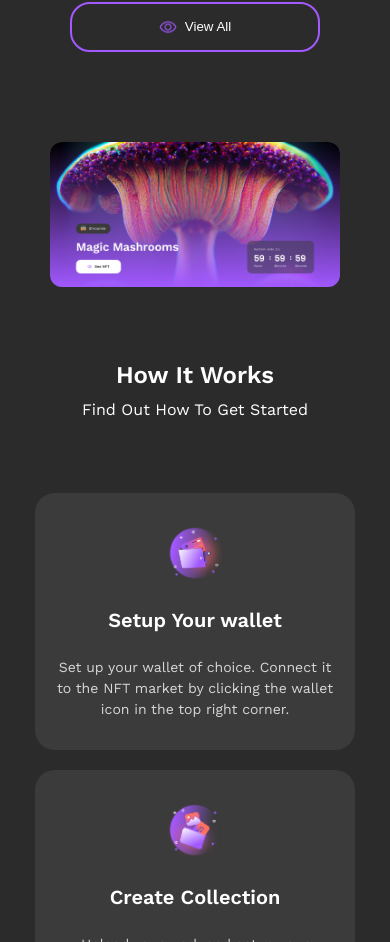
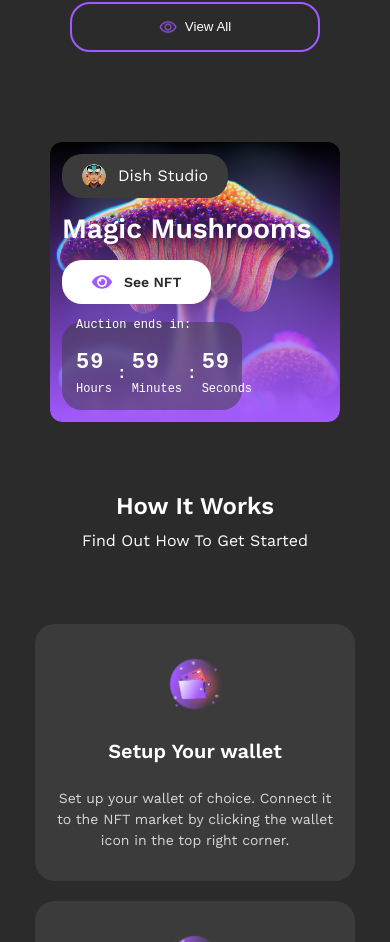
Before and after one commit to ShaikhWasimgithub/Marketplace, a React (Vite) app: page / in a window 390 px wide. Shown: the part 7401-8343 px from the top of the page. Built offline with nearby package versions, Linux system fonts and the light colour scheme.

Commit message:
Fixed some changes in Highlight section

```diff
--- a/src/components/NFTHighlight/NFTHighlight.css
+++ b/src/components/NFTHighlight/NFTHighlight.css
@@ -1,58 +1,250 @@
-.highlight {
+.nft-highlight-container {
   position: relative;
   width: 100%;
-  height: 600px; /* adjust according to design */
+  max-width: 1280px;
+  height: 640px;
+  margin: 60px auto;
   border-radius: 20px;
   overflow: hidden;
-  margin: 60px 0;
+  display: flex;
+  align-items: center;
+  justify-content: center;
 }
 
-.highlight-image {
+.nft-highlight-bg {
+  position: absolute;
+  width: 100%;
+  height: 100%;
+  inset: 0;
+  z-index: 0;
+}
+
+.highlight-bg-img {
   width: 100%;
   height: 100%;
   object-fit: cover;
   border-radius: 20px;
 }
 
+.highlight-bg-gradient {
+  position: absolute;
+  bottom: 0;
+  left: 0;
+  width: 100%;
+  height: 100%;
+  border-radius: 20px;
+  background: linear-gradient(180deg, rgba(162, 89, 255, 0) 0%, #a259ff 100%);
+  pointer-events: none;
+  z-index: 1;
+}
+
+/* Main Content: info + timer */
+.nft-highlight-content {
+  position: relative;
+  display: flex;
+  flex-direction: row;
+  justify-content: space-between;
+  align-items: flex-end;
+  width: 100%;
+  height: 100%;
+  z-index: 2;
+  padding: 0 90px 60px 90px;
+}
+
+.highlight-left {
+  display: flex;
+  flex-direction: column;
+  align-items: flex-start;
+  gap: 30px;
+  width: 755px;
+  min-width: 300px;
+}
+
+.highlight-artist-card {
+  display: flex;
+  flex-direction: row;
+  align-items: center;
+  background: #3b3b3b;
+  border-radius: 20px;
+  padding: 10px 20px;
+  gap: 12px;
+}
+
+.artist-avatar {
+  width: 24px;
+  height: 24px;
+  border-radius: 120px;
+  object-fit: cover;
+}
+
+.artist-name {
+  font-family: "Work Sans", sans-serif;
+  font-weight: 400;
+  font-size: 16px;
+  color: #fff;
+}
+
+.highlight-title {
+  font-family: "Work Sans", sans-serif;
+  font-size: 51px;
+  font-weight: 600;
+  line-height: 110%;
+  color: #fff;
+  margin: 0;
+  text-transform: capitalize;
+}
+
+.highlight-btn {
+  display: flex;
+  align-items: center;
+  gap: 12px;
+  padding: 22px 50px;
+  background: #fff;
+  border: none;
+  border-radius: 20px;
+  font-family: "Work Sans", sans-serif;
+  font-size: 16px;
+  font-weight: 600;
+  color: #2b2b2b;
+  cursor: pointer;
+  transition: background 0.2s;
+}
+
+.highlight-btn .btn-icon {
+  width: 20px;
+  height: 20px;
+  color: #a259ff;
+}
+
+/* Timer Card */
+.highlight-timer-card {
+  display: flex;
+  flex-direction: column;
+  justify-content: flex-end;
+  align-items: flex-start;
+  background: rgba(59, 59, 59, 0.5);
+  backdrop-filter: blur(5px);
+  border-radius: 20px;
+  padding: 30px;
+  width: 295px;
+  height: 144px;
+  gap: 10px;
+}
+
+.timer-label {
+  font-family: "Space Mono", monospace;
+  font-size: 12px;
+  color: #fff;
+  font-weight: 400;
+  margin-bottom: 8px;
+}
+
+.timer-values {
+  display: flex;
+  flex-direction: row;
+  align-items: flex-start;
+  gap: 10px;
+  width: 235px;
+}
+
+.timer-box {
+  display: flex;
+  flex-direction: column;
+  align-items: flex-start;
+  gap: 5px;
+  width: 53px;
+}
+
+.timer-box h3 {
+  font-family: "Space Mono", monospace;
+  font-size: 38px;
+  color: #fff;
+  font-weight: 700;
+  line-height: 120%;
+  margin: 0;
+  text-transform: capitalize;
+  letter-spacing: 1px;
+}
+
+.timer-box span {
+  font-family: "Space Mono", monospace;
+  font-size: 12px;
+  color: #fff;
+  font-weight: 400;
+}
+
+.timer-colon {
+  font-family: "Space Mono", monospace;
+  font-size: 28px;
+  color: #fff;
+  font-weight: 700;
+  align-self: center;
+  margin-top: 7px;
+}
+
+/* Responsive Styles */
 @media (max-width: 1024px) {
-  .highlight {
+  .nft-highlight-container {
     height: 500px;
     margin: 40px 0;
+    max-width: 98vw;
+  }
+  .nft-highlight-content {
+    padding: 0 30px 30px 30px;
+  }
+  .highlight-left {
+    width: 60vw;
+    min-width: 220px;
+  }
+  .highlight-timer-card {
+    width: 230px;
+    height: 120px;
+    padding: 24px;
   }
 }
 
-/*  Mobile (max-width: 600px) */
 @media (max-width: 600px) {
-  .highlight {
-    height: 280px; /* smaller height for mobile */
+  .nft-highlight-container {
+    height: 280px;
+    border-radius: 12px;
     margin: 30px 0;
+  }
+  .nft-highlight-bg img,
+  .highlight-bg-gradient {
     border-radius: 12px;
   }
-
-  .highlight-image {
-    border-radius: 12px;
-    object-fit: cover;
+  .nft-highlight-content {
+    flex-direction: column;
+    align-items: flex-start;
+    padding: 12px;
+    height: 100%;
+  }
+  .highlight-left {
+    width: 100%;
+    gap: 16px;
+  }
+  .highlight-title {
+    font-size: 28px;
+  }
+  .highlight-btn {
+    padding: 12px 30px;
+    font-size: 14px;
+  }
+  .highlight-timer-card {
+    margin-top: 16px;
+    width: 180px;
+    height: 88px;
+    padding: 14px;
+  }
+  .timer-values {
+    width: 100%;
+    gap: 5px;
+  }
+  .timer-box h3 {
+    font-size: 22px;
+  }
+  .timer-colon {
+    font-size: 16px;
+    margin-top: 2px;
   }
 }
-@media (max-width: 1024px) {
-  .highlight {
-    height: 500px;
-    margin: 40px 0;
-  }
-}
-
-/* Mobile */
-@media (max-width: 600px) {
-  .highlight {
-    height: auto; /* ✅ height image par depend karegi */
-    margin: 30px 0;
-    border-radius: 12px;
-  }
-
-  .highlight-image {
-    width: 100%;
-    height: auto; /*  aspect ratio maintain */
-    object-fit: contain; /*  image stretch nahi hogi */
-    border-radius: 12px;
-  }
-}
--- a/src/components/NFTHighlight/NFTHighlight.jsx
+++ b/src/components/NFTHighlight/NFTHighlight.jsx
@@ -66,15 +66,66 @@
 // export default NFTHighlight;
 import React from "react";
 import "./NFTHighlight.css";
+import { FaEye } from "react-icons/fa";
 
 const NFTHighlight = () => {
   return (
-    <section className="highlight">
-      <img
-        src="/assets/nfts/nft-highlight.png"
-        alt="NFT Highlight"
-        className="highlight-image"
-      />
+    <section className="nft-highlight-container">
+      {/* Layered Background */}
+      <div className="nft-highlight-bg">
+        <img
+          src="/assets/mushrooms-bg.png"
+          alt="Magic Mushrooms"
+          className="highlight-bg-img"
+        />
+        <div className="highlight-bg-gradient"></div>
+      </div>
+
+      {/* Main Content */}
+      <div className="nft-highlight-content">
+        {/* Left: Artist, Title, Button */}
+        <div className="highlight-left">
+          {/* Artist Card */}
+          <div className="highlight-artist-card">
+            <img
+              src="/assets/avatar.png"
+              alt="Dish Studio"
+              className="artist-avatar"
+            />
+            <span className="artist-name">Dish Studio</span>
+          </div>
+
+          {/* Title */}
+          <h2 className="highlight-title">Magic Mushrooms</h2>
+
+          {/* Button */}
+          <button className="highlight-btn">
+            <FaEye className="btn-icon" />
+            <span>See NFT</span>
+          </button>
+        </div>
+
+        {/* Right: Timer */}
+        <div className="highlight-timer-card">
+          <p className="timer-label">Auction ends in:</p>
+          <div className="timer-values">
+            <div className="timer-box">
+              <h3>59</h3>
+              <span>Hours</span>
+            </div>
+            <span className="timer-colon">:</span>
+            <div className="timer-box">
+              <h3>59</h3>
+              <span>Minutes</span>
+            </div>
+            <span className="timer-colon">:</span>
+            <div className="timer-box">
+              <h3>59</h3>
+              <span>Seconds</span>
+            </div>
+          </div>
+        </div>
+      </div>
     </section>
   );
 };
```
